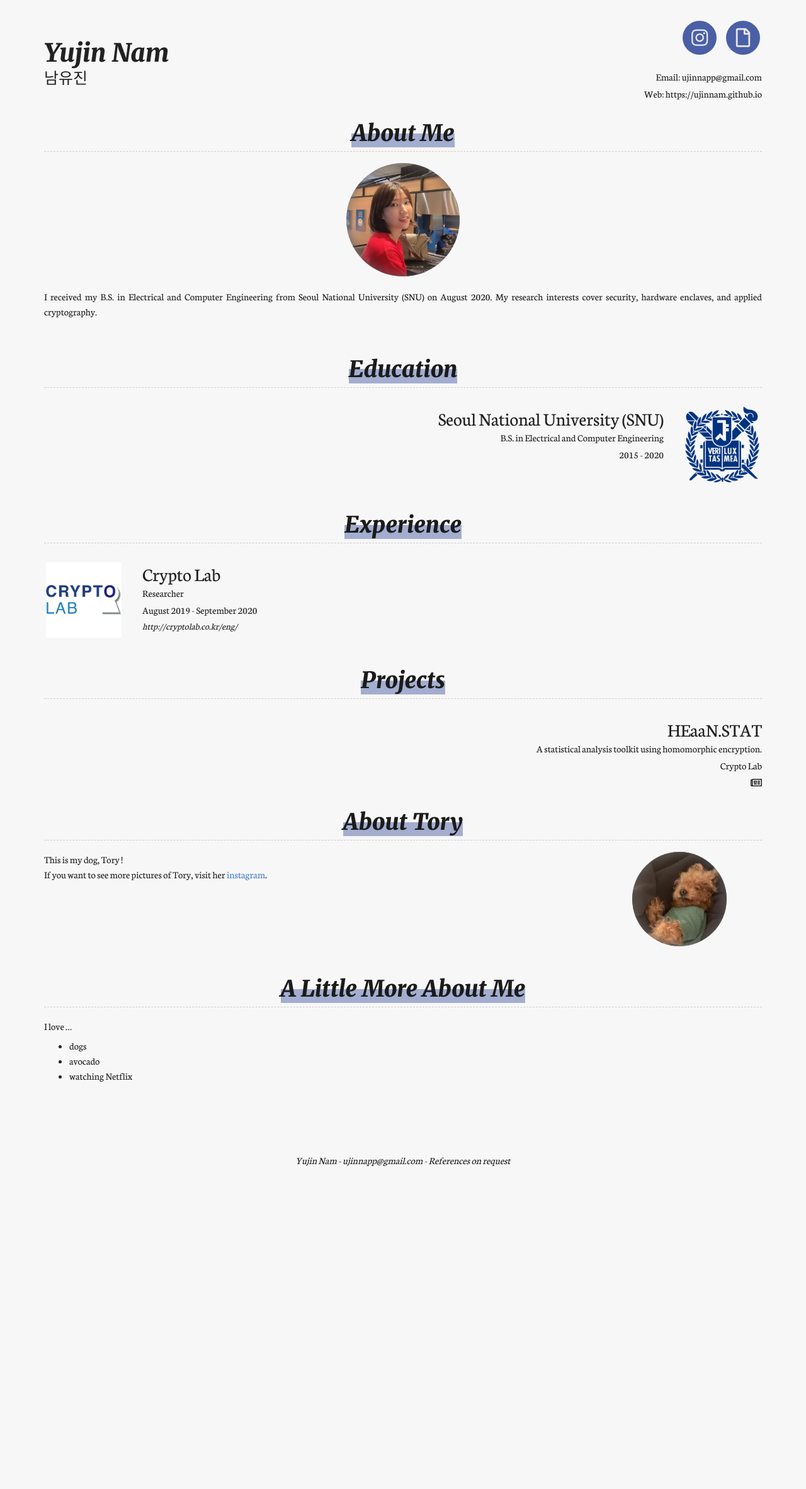
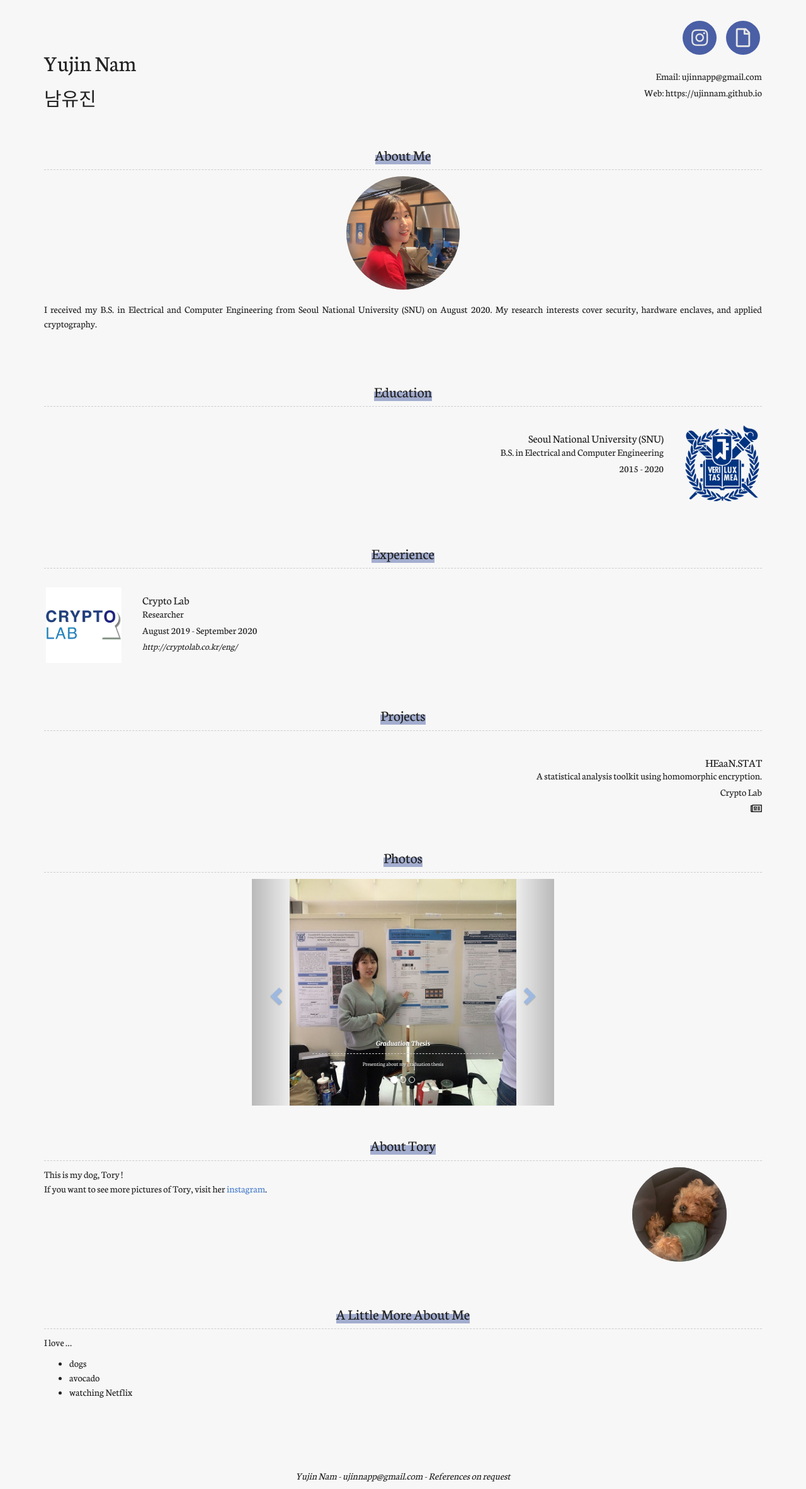
Before and after one commit to ujinnam/ujinnam.github.com, a Jekyll site: the page built from index.md, in a window 1280 px wide. Shown: the whole page at 63% size. Built offline with Jekyll 4.4.1, drawn with Linux system fonts in a browser that asks for light colours; nearby versions of some CDN libraries; before the commit the page ends 1863 px from its top, so only the background shows below that.

Commit message:
update... a bit

```diff
--- a/_config.yml
+++ b/_config.yml
@@ -100,6 +100,8 @@
 
         description: | # this will include new lines to allow paragraphs
 
+  - title: Photos
+    layout: gallery
 
   - title: About Tory
     layout: text
@@ -109,8 +111,6 @@
       If you want to see more pictures of Tory, visit her [instagram](https://www.instagram.com/baam__toriiii/).
 
 
-
-
   - title: A Little More About Me
     layout: text
     content: | # this will include new lines to allow paragraphs
@@ -118,6 +118,11 @@
         - dogs
         - avocado
         - watching Netflix
+
+
+
+
+
 
 # Footer
 footer_show_references: true
--- /dev/null
+++ b/_includes/section-gallery.html
@@ -0,0 +1,63 @@
+<!DOCTYPE html>
+<html lang="en">
+<head>
+  <title>Bootstrap Example</title>
+  <meta charset="utf-8">
+  <meta name="viewport" content="width=device-width, initial-scale=1">
+  <link rel="stylesheet" href="https://maxcdn.bootstrapcdn.com/bootstrap/3.4.1/css/bootstrap.min.css">
+  <script src="https://ajax.googleapis.com/ajax/libs/jquery/3.5.1/jquery.min.js"></script>
+  <script src="https://maxcdn.bootstrapcdn.com/bootstrap/3.4.1/js/bootstrap.min.js"></script>
+</head>
+<body>
+
+  <div id="myCarousel" class="carousel slide" data-ride="carousel">
+    <!-- Indicators -->
+    <ol class="carousel-indicators">
+      <li data-target="#myCarousel" data-slide-to="0" class="active"></li>
+      <li data-target="#myCarousel" data-slide-to="1"></li>
+      <li data-target="#myCarousel" data-slide-to="2"></li>
+    </ol>
+
+    <!-- Wrapper for slides -->
+    <div class="carousel-inner">
+
+      <div class="item active">
+        <img src="../images/grad_thesis.jpg" alt="graduation thesis">
+        <div class="carousel-caption">
+          <h3>Graduation Thesis</h3>
+          <p>Presenting about my graduation thesis</p>
+        </div>
+      </div>
+
+      <div class="item">
+        <img src="../images/vision_mentoring.jpg" alt="Vision Mentoring">
+        <div class="carousel-caption">
+          <h3>Vision Mentoring</h3>
+          <p>I was an MC in a mentoring program for local students</p>
+        </div>
+      </div>
+
+      <div class="item">
+        <img src="../images/graduation.jpg" alt="New York">
+        <div class="carousel-caption">
+          <h3>Graduation</h3>
+          <p>My graduation day! </p>
+        </div>
+      </div>
+
+    </div>
+
+    <!-- Left and right controls -->
+    <a class="left carousel-control" href="#myCarousel" data-slide="prev">
+      <span class="glyphicon glyphicon-chevron-left"></span>
+      <span class="sr-only">Previous</span>
+    </a>
+    <a class="right carousel-control" href="#myCarousel" data-slide="next">
+      <span class="glyphicon glyphicon-chevron-right"></span>
+      <span class="sr-only">Next</span>
+    </a>
+  </div>
+
+
+</body>
+</html>
--- a/_layouts/default.html
+++ b/_layouts/default.html
@@ -26,6 +26,7 @@
       {% else %}
         {%- include v1/default.html -%}
       {%- endif -%}
+
     </div>
   </main>
 
--- a/_sass/modern-resume-theme.scss
+++ b/_sass/modern-resume-theme.scss
@@ -67,6 +67,42 @@
   background-size: cover;
   background-position: center;
   background-repeat: repeat, no-repeat;
+}
+
+.carousel{
+  height: 360px;
+  width: 480px;
+  margin: auto;
+}
+
+.carousel-inner > .item > img{
+  width: 100%;
+  max-height: 360px;
+  height: 100%;
+  margin: 0 auto;
+  margin-bottom: 20px;
+  display: block;
+  object-fit: contain;
+}
+
+.carousel-inner > .item > .carousel-caption{
+  h3{
+    font-weight: 300;
+    font-size: x-small;
+    text-align: center;
+    border-bottom: dashed 1px #CCCCCC;
+    padding-bottom: 10px;
+
+    color: #ffffff;
+    font-family: 'Merriweather', fantasy;
+  }
+
+  p{
+    font-family: 'Neuton', fantasy;
+    text-align: center;
+    font-size: xx-small;
+  }
+
 }
 
 .into-text-1 {
--- a/_sass/type.scss
+++ b/_sass/type.scss
@@ -49,20 +49,16 @@
 }
 
 h3 {
-  font-weight: 300;
+  font-weight: normal;
   font-size: 3rem;
   text-align: center;
   border-bottom: dashed 1px #CCCCCC;
   padding-bottom: 10px;
   margin-bottom:40px;
-
   color: #1b1b1b;
   font-family: 'Merriweather', fantasy;
-  font-size: 36px;
-  font-weight: normal;
   line-height: 36px;
   margin: 0 0 18px;
-
 
   @media print {
     margin-bottom: 20px;
```
Also changed, not shown: images/grad_thesis.jpg (added), images/graduation.jpg (added), images/marathon.jpg (added), images/vision_mentoring.jpg (added).
